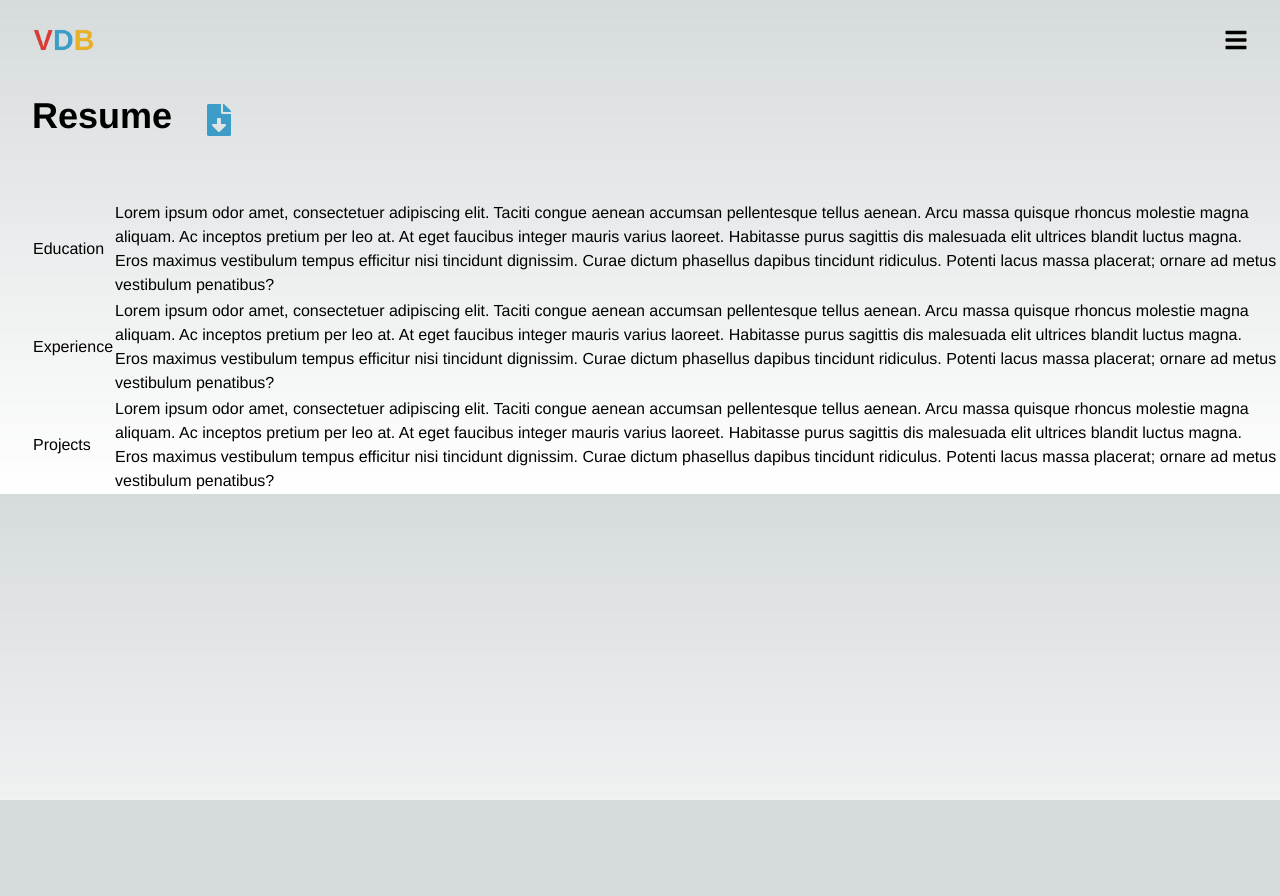
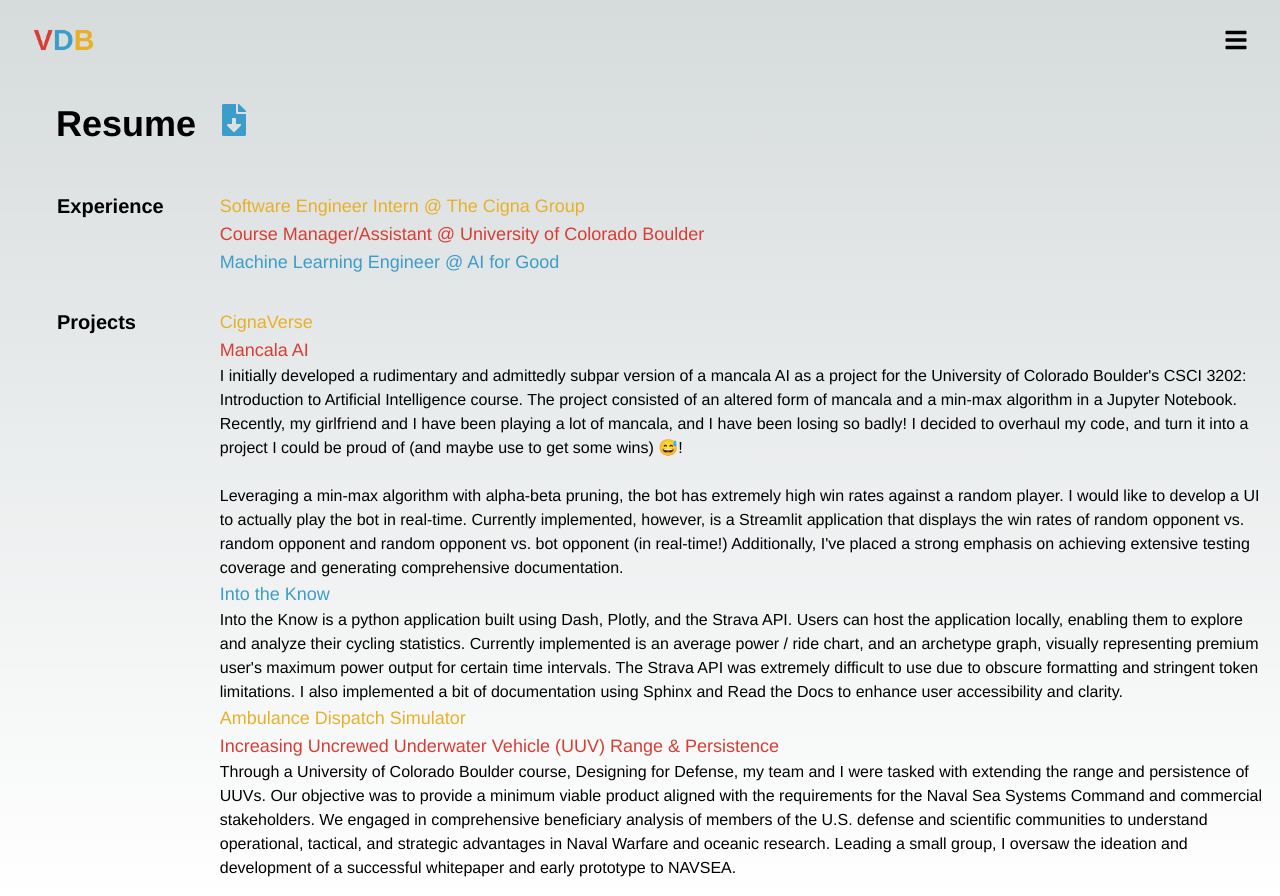
Before and after one commit to vincedbowen/vincedbowen.github.io, a Next.js app: page /vb-web/resume in a window 1280 px wide. Before the commit the page ends 800 px from the top, so only its background shows below. Built offline with nearby package versions, Linux system fonts and the light colour scheme.

Commit message:
styling and content changes

```diff
--- a/app/about/page.js
+++ b/app/about/page.js
@@ -5,6 +5,7 @@ import { motion } from "framer-motion";
 import React from 'react';
 import Link from 'next/link';
 import Navbar from '../components/Navbar';
+import Footer from "../components/Footer";
 
 export function LinkedInIcon() {
   return (
@@ -14,7 +15,7 @@ export function LinkedInIcon() {
         whileTap={{ scale: 0.9, rotate: -10 }}
         transition={{ type: 'spring', stiffness: 300 }}
       >
-        <FaLinkedin className="size-10 fill-red hover:fill-white z-50" />
+        <FaLinkedin className="size-10 fill-red hover:fill-white" />
       </motion.div>
     </Link>
   );
@@ -28,7 +29,7 @@ export function GithubIcon() {
         whileTap={{ scale: 0.9, rotate: -10 }}
         transition={{ type: 'spring', stiffness: 300 }}
       >
-        <FaGithubSquare className="size-10 fill-light-blue hover:fill-white z-50" />
+        <FaGithubSquare className="size-10 fill-light-blue hover:fill-white" />
       </motion.div>
     </Link>
   );
@@ -36,9 +37,9 @@ export function GithubIcon() {
 
 export default function About() {
   return (
-  <main>
+  <main className="overflow-x-hidden min-h-screen">
     <Navbar/>
-    <div className="flex flex-col items-center justify-center min-h-screen bg-gray-100 overflow-hidden">
+    <div className="flex flex-col items-center min-h-screen bg-gray-100 pt-32 ">
       <h1 className="text-6xl font-bold mb-2 text-center">Vincent Bowen</h1>
       <div className="grid grid-cols-7 w-auto mb-10 items-end">
         <LinkedInIcon/>
@@ -52,10 +53,11 @@ export default function About() {
         Hello! I am a senior studying Computer Science at the University of Colorado Boulder.
         I am minoring in Biomedical Engineering and receiving a certificate in Engineering Leadership.
         This last spring, I was admitted into an accelerated Master of Science program in Computer Science and have been very excited to take graduate courses for that.
-        Currently, I am extremely passionate about using technology and software to solve challenges in our healthcare & medical system.
+        Currently, I am extremely passionate about using technology and software to solve challenges in our healthcare & medical system. <br/>
         During my free time, I enjoy cycling, getting outdoors, and listening to music!
       </p>
     </div>
+    <Footer/>
   </main>
   );
 }
--- /dev/null
+++ b/app/components/Footer.js
@@ -0,0 +1,11 @@
+export default function Footer(){
+    return(
+        <footer>
+            <div className="w-full mx-auto p-4 text-center">
+                <text className="text-sm text-white sm:text-center dark:text-gray-400">
+                    © 2024 Vincent Bowen. All Rights Reserved.
+                </text>
+            </div>
+        </footer>
+    );
+}
--- a/app/page.js
+++ b/app/page.js
@@ -4,31 +4,31 @@ import Image from "next/image";
 import Link from 'next/link';
 import { motion, animate, useMotionValue } from 'framer-motion';
 import { useEffect } from "react";
+import Typewriter from 'typewriter-effect';
 
 export default function Home() {
-  const baseText = String("Vincent Bowen");
-  const count = useMotionValue(0);
-  useEffect(() => {
-    const controls = animate(count, baseText.length, {
-      type: "tween",
-      duration: 1,
-      ease: "easeInOut",
-    });
-    return controls.stop;
-  }, []);
   return (
     <main className="flex min-h-screen flex-col justify-between p-8 pl-16 white">
       <div className="z-10 max-w-2xl  lg:flex -rotate-12">
-        <span className="">
-          <motion.span>
             <text className="text-9xl font-bold">
-              {baseText}
+              <span className="text-red">
+                <Typewriter
+                options={{
+                  cursor: "",
+                  loop: true,
+                }}
+                  onInit={(typewriter) => {
+                    typewriter.typeString('Vincent<br>')
+                      .pauseFor(100)
+                      .typeString('<span style="color: #3C9DC8;">Bowen</span>')
+                      .start()
+                  }}
+                />
+              </span>
             </text>
-          </motion.span>
-        </span>
       </div>
-      <div className="flex flex-1 justify-center items-center">
-        <Link className="underline hover:no-underline text-lg" href="/about">Click to Enter</Link>
+      <div className="flex flex-1 justify-center items-center absolute">
+        <Link className="underline text-2xl text-yellow hover:no-underline hover:text-white" href="/about">Click to Enter</Link>
       </div>
 
     </main>
--- a/app/resume/page.js
+++ b/app/resume/page.js
@@ -24,27 +24,79 @@ export default function Resume() {
   return (
     <main>
         <Navbar/>
-        <div className="grid grid-cols-7 w-64 mb-10 items-center">
-            <h1 className="text-4xl font-bold mb-6 ml-8 mt-4 col-span-5">Resume</h1>
-            <div className="col-span-2 flex items-center justify-center">
+        <div className="grid grid-cols-7 w-52 mb-6 ml-14 items-baseline">
+            <h1 className="text-4xl font-bold mb-2 mt-6 col-span-5">Resume</h1>
+            <div className="col-span-2 flex justify-center">
                 <ResumeDownload />
             </div>
-
         </div>
         <div>
-        <table className="table-fixed ml-8">
+        <table className="table-fixed ml-14 max-w-7xl">
             <tbody>
-                <tr className='p-4'>
-                    <td>Education</td>
-                    <td>Lorem ipsum odor amet, consectetuer adipiscing elit. Taciti congue aenean accumsan pellentesque tellus aenean. Arcu massa quisque rhoncus molestie magna aliquam. Ac inceptos pretium per leo at. At eget faucibus integer mauris varius laoreet. Habitasse purus sagittis dis malesuada elit ultrices blandit luctus magna. Eros maximus vestibulum tempus efficitur nisi tincidunt dignissim. Curae dictum phasellus dapibus tincidunt ridiculus. Potenti lacus massa placerat; ornare ad metus vestibulum penatibus?</td>
+                <tr>
+                    <td className='py-4 pr-10 align-top font-bold text-xl'>Experience</td>
+                    <td className='p-4'>
+                    <ul class="list-none">
+                        <li>
+                            <text className='text-lg text-yellow'>Software Engineer Intern @ The Cigna Group</text>
+                        </li>
+                        <li>
+                            <text className='text-lg text-red'>Course Manager/Assistant @ University of Colorado Boulder</text>
+                        </li>
+                        <li>
+                            <text className='text-lg text-light-blue'>Machine Learning Engineer @ AI for Good</text>
+                        </li>
+                    </ul>
+                    </td>
                 </tr>
-                <tr className='p-4'>
-                    <td>Experience</td>
-                    <td>Lorem ipsum odor amet, consectetuer adipiscing elit. Taciti congue aenean accumsan pellentesque tellus aenean. Arcu massa quisque rhoncus molestie magna aliquam. Ac inceptos pretium per leo at. At eget faucibus integer mauris varius laoreet. Habitasse purus sagittis dis malesuada elit ultrices blandit luctus magna. Eros maximus vestibulum tempus efficitur nisi tincidunt dignissim. Curae dictum phasellus dapibus tincidunt ridiculus. Potenti lacus massa placerat; ornare ad metus vestibulum penatibus?</td>
-                </tr>
-                <tr className='p-4'>
-                    <td>Projects</td>
-                    <td>Lorem ipsum odor amet, consectetuer adipiscing elit. Taciti congue aenean accumsan pellentesque tellus aenean. Arcu massa quisque rhoncus molestie magna aliquam. Ac inceptos pretium per leo at. At eget faucibus integer mauris varius laoreet. Habitasse purus sagittis dis malesuada elit ultrices blandit luctus magna. Eros maximus vestibulum tempus efficitur nisi tincidunt dignissim. Curae dictum phasellus dapibus tincidunt ridiculus. Potenti lacus massa placerat; ornare ad metus vestibulum penatibus?</td>
+                <tr>
+                    <td className='py-4 pr-10 align-top font-bold text-xl'>Projects</td>
+                    <td className='p-4'>
+                        <ul class="list-none">
+                            <li>
+                                <text className='text-lg text-yellow'>CignaVerse</text>
+                            </li>
+                            <li>
+                                <text className='text-lg text-red'>Mancala AI</text>
+                                <br/>
+                                <text>
+                                I initially developed a rudimentary and admittedly subpar version of a mancala AI as a project for the University of Colorado Boulder's CSCI 3202: Introduction to Artificial Intelligence course.
+                                The project consisted of an altered form of mancala and a min-max algorithm in a Jupyter Notebook.
+                                Recently, my girlfriend and I have been playing a lot of mancala, and I have been losing so badly!
+                                I decided to overhaul my code, and turn it into a project I could be proud of (and maybe use to get some wins) 😅!
+                                <br/><br/>
+                                Leveraging a min-max algorithm with alpha-beta pruning, the bot has extremely high win rates against a random player.
+                                I would like to develop a UI to actually play the bot in real-time.
+                                Currently implemented, however, is a Streamlit application that displays the win rates of random opponent vs. random opponent and random opponent vs. bot opponent (in real-time!)
+                                Additionally, I've placed a strong emphasis on achieving extensive testing coverage and generating comprehensive documentation.
+                                </text>
+                            </li>
+                            <li>
+                                <text className='text-lg text-light-blue'>Into the Know</text>
+                                <br/>
+                                <text>
+                                    Into the Know is a python application built using Dash, Plotly, and the Strava API.
+                                    Users can host the application locally, enabling them to explore and analyze their cycling statistics.
+                                    Currently implemented is an average power / ride chart, and an archetype graph, visually representing premium user's maximum power output for certain time intervals.
+                                    The Strava API was extremely difficult to use due to obscure formatting and stringent token limitations.
+                                    I also implemented a bit of documentation using Sphinx and Read the Docs to enhance user accessibility and clarity.
+                                </text>
+                            </li>
+                            <li>
+                                <text className='text-lg text-yellow'>Ambulance Dispatch Simulator</text>
+                            </li>
+                            <li>
+                                <text className='text-lg text-red'>Increasing Uncrewed Underwater Vehicle (UUV) Range & Persistence</text>
+                                <br/>
+                                <text>
+                                    Through a University of Colorado Boulder course, Designing for Defense, my team and I were tasked with extending the range and persistence of UUVs.
+                                    Our objective was to provide a minimum viable product aligned with the requirements for the Naval Sea Systems Command and commercial stakeholders.
+                                    We engaged in comprehensive beneficiary analysis of members of the U.S. defense and scientific communities to understand operational, tactical, and strategic advantages in Naval Warfare and oceanic research.
+                                    Leading a small group, I oversaw the ideation and development of a successful whitepaper and early prototype to NAVSEA.
+                                </text>
+                            </li>
+                        </ul>
+                    </td>
                 </tr>
             </tbody>
         </table>
```
